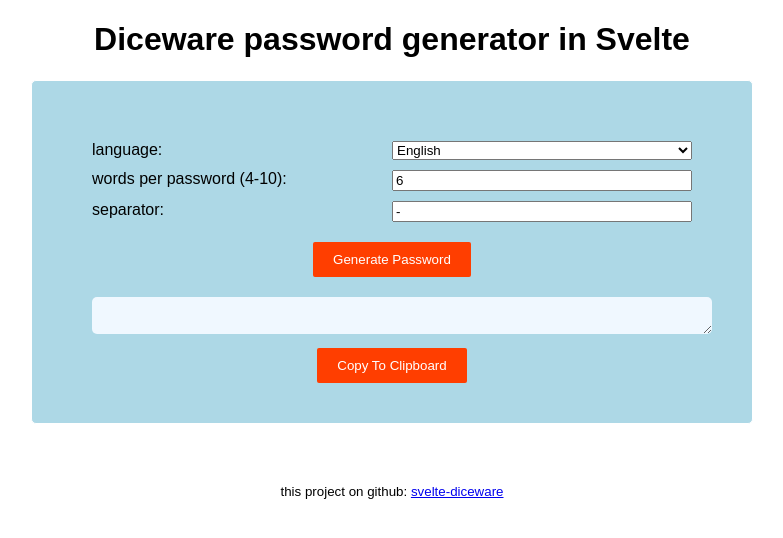
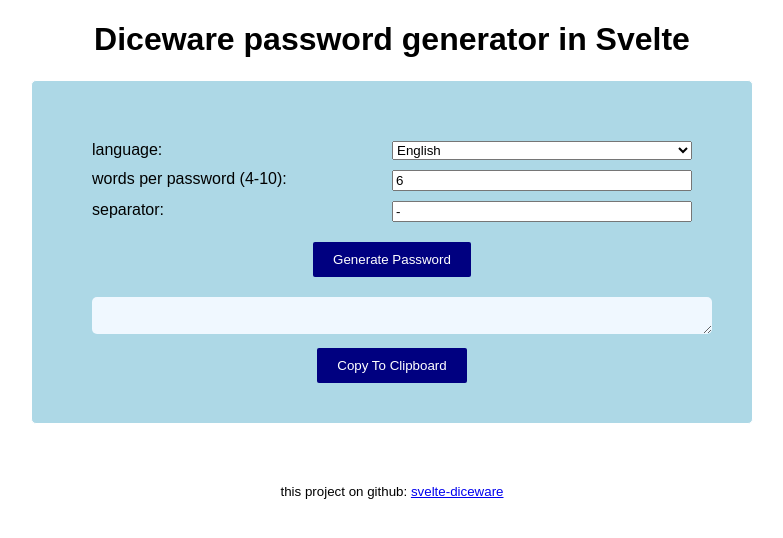
Before and after one commit to MaciekTalaska/svelte-diceware, a Svelte app: page / in a window 1280 px wide. Shown: the top 538 px of the page, without its empty margins (248-1031 px from the left). Built offline with nearby package versions, Linux system fonts and the light colour scheme; no server answers.

Commit message:
make button background much darker

```diff
--- a/src/components/diceware/Diceware.svelte
+++ b/src/components/diceware/Diceware.svelte
@@ -54,7 +54,7 @@
 
 <style>
   button {
-    background: #ff3e00;
+    background: navy;
     color: white;
     border: none;
     border-radius: 2px;
```
